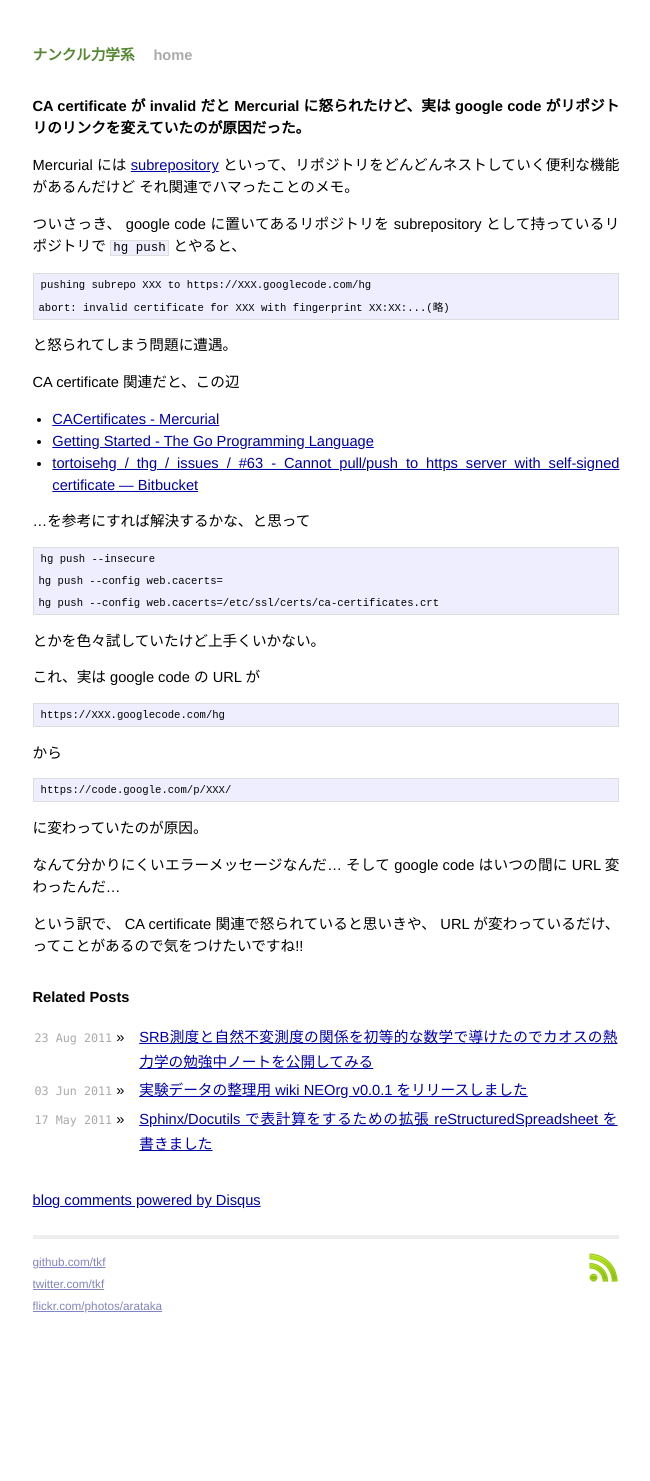
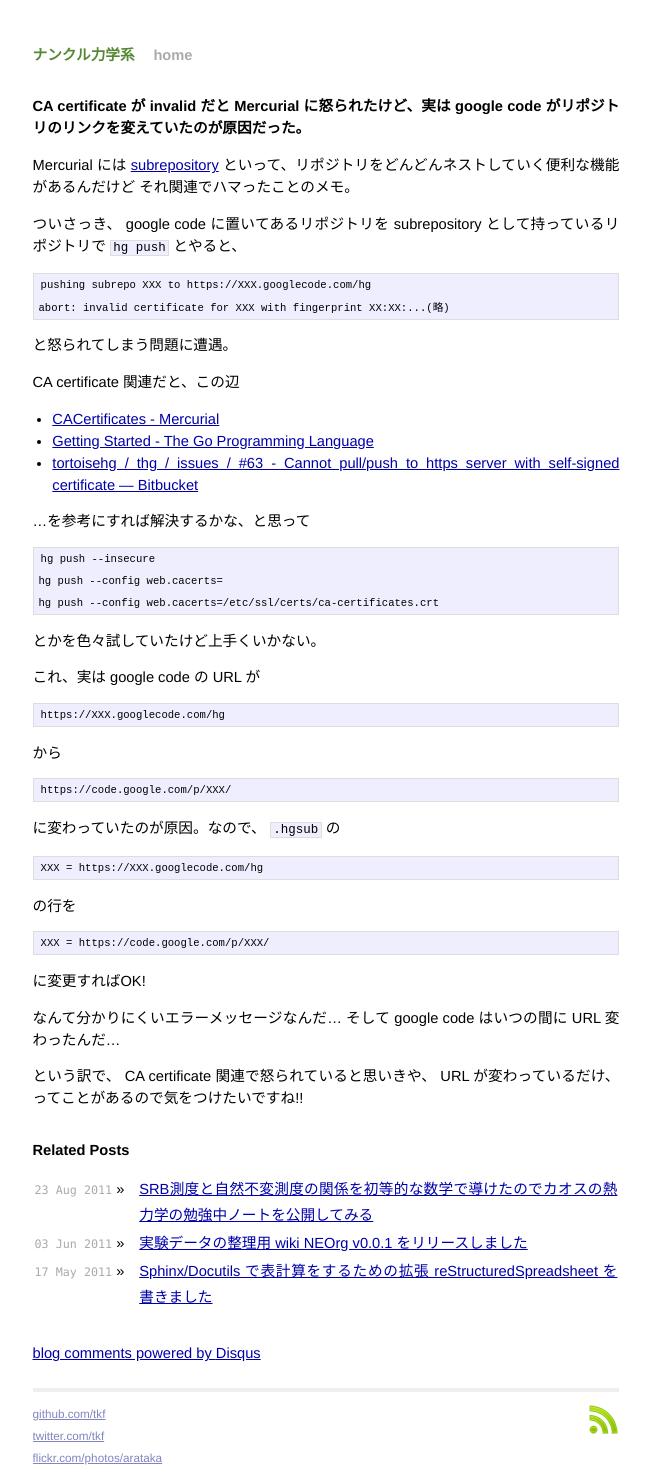
Before and after one commit to arataka/arataka.github.com, a Jekyll site: the page built from _posts/2011/08/2011-08-30-googlecode-url.markdown, in a window 1280 px wide. Shown: the whole page, without its empty margins (314-964 px from the left). Built offline with Jekyll 4.4.1, drawn with Linux system fonts in a browser that asks for light colours; comment, search, counter and statistics services are not loaded; before the commit the page ends 1328 px from its top, so only the background shows below that.

Commit message:
added how-to-solve in 2011-08-30-googlecode-url.

```diff
--- a/_posts/2011/08/2011-08-30-googlecode-url.markdown
+++ b/_posts/2011/08/2011-08-30-googlecode-url.markdown
@@ -45,7 +45,15 @@
 
     https://code.google.com/p/XXX/
 
-に変わっていたのが原因。
+に変わっていたのが原因。なので、 `.hgsub` の
+
+    XXX = https://XXX.googlecode.com/hg
+
+の行を
+
+    XXX = https://code.google.com/p/XXX/
+
+に変更すればOK!
 
 なんて分かりにくいエラーメッセージなんだ...
 そして google code はいつの間に URL 変わったんだ...
```
